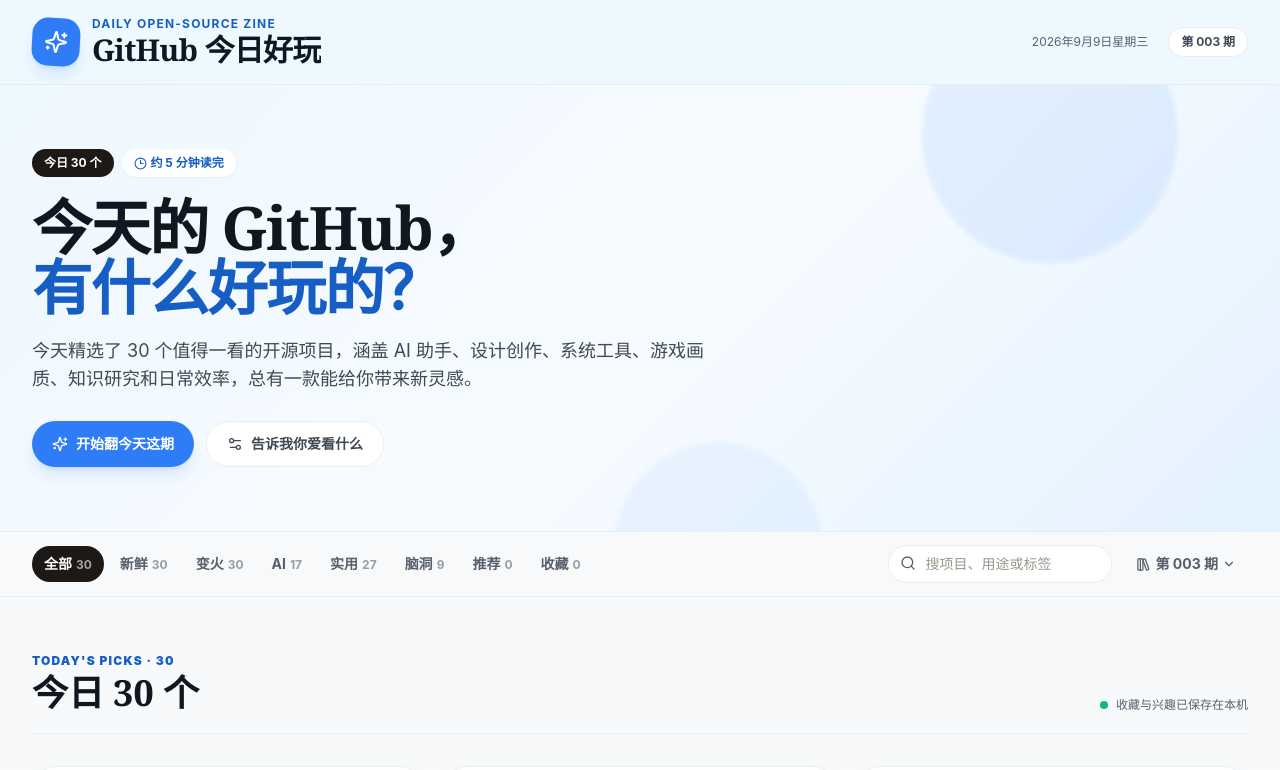
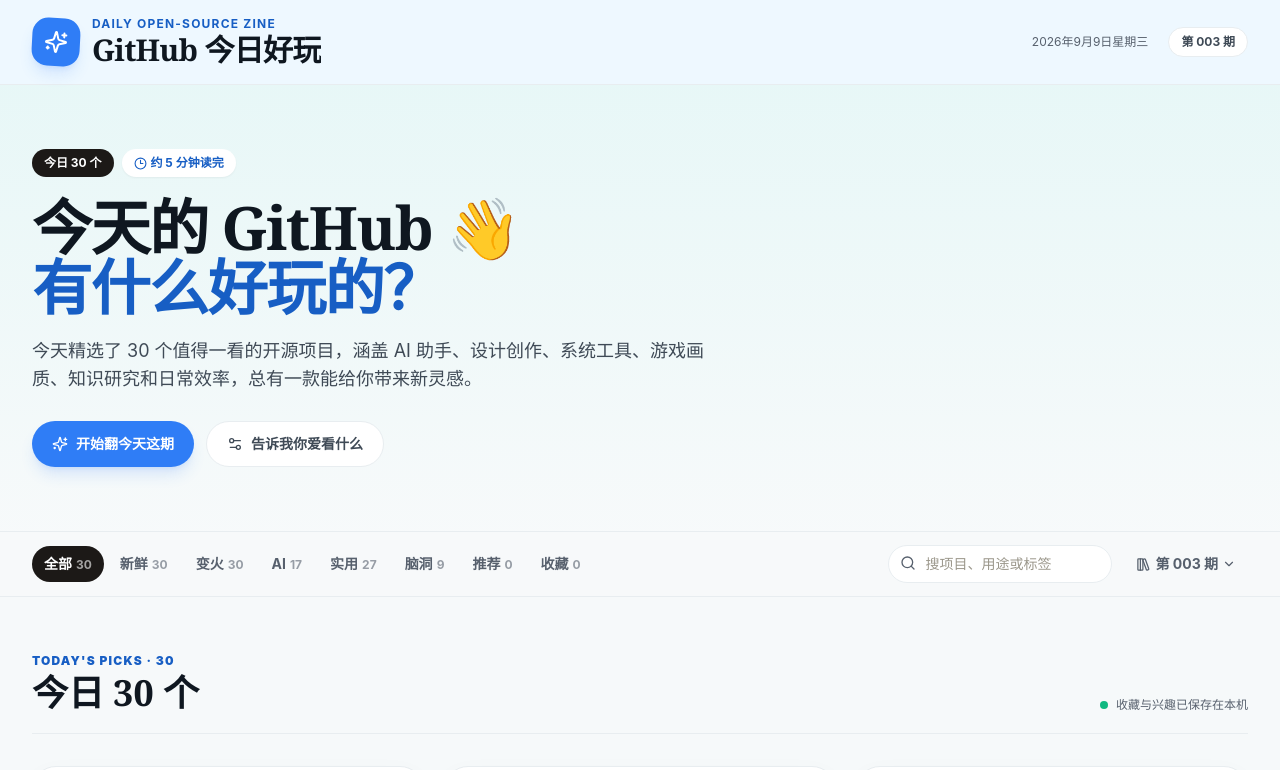
Before and after one commit to seiyachan-desuyo/github-todays-fun, a Next.js app: page / in a window 1280 px wide. Shown: the top 770 px of the page. Built offline with nearby package versions, Linux system fonts and the light colour scheme.

Commit message:
优化首页背景与标题
Co-Authored-By: Aime <aime@bytedance.com>

```diff
--- a/src/app/globals.css
+++ b/src/app/globals.css
@@ -151,9 +151,9 @@
 }
 
 body {
-  background-color: var(--paper);
-  background-image: radial-gradient(circle, rgba(87, 96, 109, .12) 1px, transparent 1px);
-  background-size: 16px 16px;
+  background-color: #fbffff;
+  background-image: linear-gradient(rgba(103, 231, 221, .1) 0%, rgba(255, 255, 255, .1) 24.33%);
+  background-repeat: no-repeat;
 }
 
 ::selection { color: var(--ink); background: #bfe9df; }
@@ -172,7 +172,7 @@
 .bg-amber-200 { background-color: #c4e2ff !important; }
 .bg-stone-100 { background-color: #f2f6f7 !important; }
 .bg-stone-200 { background-color: #e8edf0 !important; }
-.bg-gradient-to-br { background-image: linear-gradient(135deg, #eef8ff 0%, #f7fbff 52%, #e3f2ff 100%) !important; }
+.bg-gradient-to-br { background-image: linear-gradient(rgba(103, 231, 221, .1) 0%, rgba(255, 255, 255, .1) 100%) !important; }
 
 .bg-orange-500,
 .bg-orange-600,
--- a/src/components/DailyDiscover.tsx
+++ b/src/components/DailyDiscover.tsx
@@ -148,8 +148,6 @@
       </header>
 
       <section className="relative overflow-hidden border-b border-orange-100 bg-gradient-to-br from-amber-50 via-orange-50 to-rose-50">
-        <div className="hero-orb hero-orb-one" aria-hidden="true" />
-        <div className="hero-orb hero-orb-two" aria-hidden="true" />
         <div className="relative mx-auto max-w-7xl px-5 py-12 sm:px-8 sm:py-16">
           <div className="max-w-4xl">
             <div className="mb-5 flex flex-wrap items-center gap-2">
@@ -157,7 +155,7 @@
               <span className="inline-flex items-center gap-1 rounded-full bg-white px-3 py-1.5 text-xs font-bold text-orange-700 shadow-sm"><Clock3 size={13} /> 约 5 分钟读完</span>
               {isDemo && <span className="rounded-full bg-amber-200 px-3 py-1.5 text-xs font-bold text-amber-900">示例刊物 · {edition.date}</span>}
             </div>
-            <h2 className="font-serif text-4xl font-black leading-tight tracking-tight text-stone-900 sm:text-6xl">今天的 GitHub，<br /><span className="text-orange-600">有什么好玩的？</span></h2>
+            <h2 className="font-serif text-4xl font-black leading-tight tracking-tight text-stone-900 sm:text-6xl">今天的 GitHub 👋<br /><span className="text-orange-600">有什么好玩的？</span></h2>
             <p className="mt-5 max-w-2xl text-base leading-8 text-stone-600 sm:text-lg">{edition.summary}</p>
             <div className="mt-7 flex flex-wrap gap-3">
               <button onClick={() => chooseCategory("all")} className="inline-flex items-center gap-2 rounded-full bg-orange-500 px-5 py-3 text-sm font-bold text-white shadow-lg shadow-orange-200 transition hover:-translate-y-0.5 hover:bg-orange-600"><Sparkles size={16} /> 开始翻今天这期</button>
```
